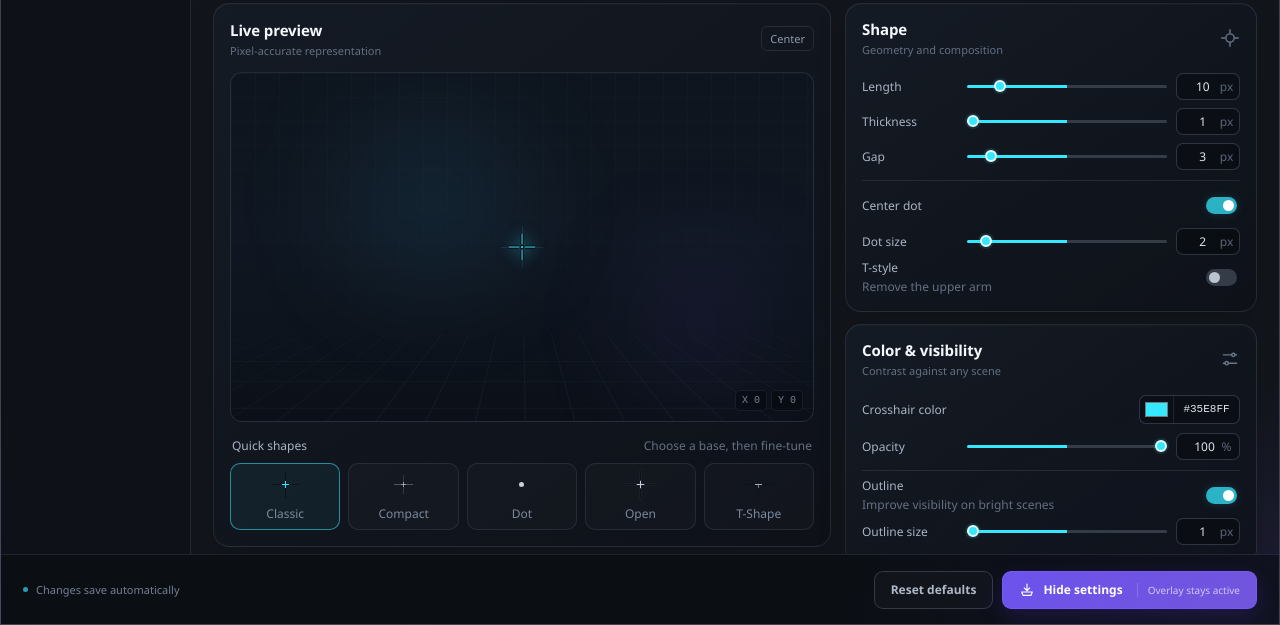
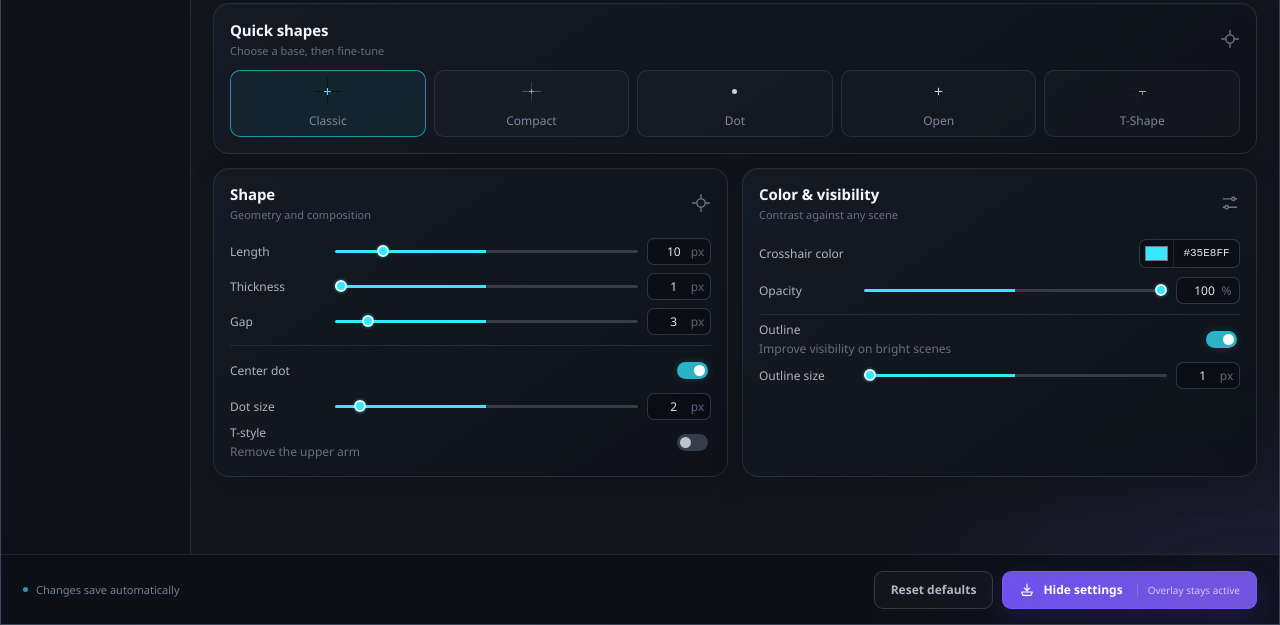
Before and after one commit to msugenius/periscope, a website built with Vite: page index.html in a window 1280 px wide. Shown: the part 175-800 px from the top of the page. Built offline with nearby package versions, Linux system fonts and the light colour scheme.

Commit message:
feat: update and simplify UI

```diff
--- a/src/app.ts
+++ b/src/app.ts
@@ -83,20 +83,12 @@ function renderCrosshairPage() {
   return `
     <div class="page-heading">
       <div><span class="eyebrow">Overlay editor</span><h1>Crosshair</h1><p>Tune every detail and see it on-screen instantly.</p></div>
-      <label class="master-switch"><input id="enabled" data-key="enabled" type="checkbox" ${settings.enabled ? "checked" : ""}/><i>${icon("power")}</i><span>${settings.enabled ? "Enabled" : "Disabled"}</span></label>
+      <label class="master-switch ${settings.enabled ? "" : "is-disabled"}"><input id="enabled" data-key="enabled" type="checkbox" ${settings.enabled ? "checked" : ""}/><i>${icon("power")}</i><span>${settings.enabled ? "Enabled" : "Disabled"}</span></label>
     </div>
 
     <div class="editor-grid">
-      <section class="preview-panel panel">
-        <div class="panel-heading"><div><h2>Live preview</h2><p>Pixel-accurate representation</p></div><span class="preview-badge">Center</span></div>
-        <div class="preview-stage">
-          <div class="ambient ambient-a"></div><div class="ambient ambient-b"></div>
-          <div class="grid-floor"></div>
-          <canvas id="preview" width="720" height="440"></canvas>
-          <span class="axis axis-x"></span><span class="axis axis-y"></span>
-          <div class="preview-coordinates"><span>X ${settings.xOffset}</span><span>Y ${settings.yOffset}</span></div>
-        </div>
-        <div class="preset-heading"><span>Quick shapes</span><small>Choose a base, then fine-tune</small></div>
+      <section class="panel quick-shapes-card">
+        <div class="panel-heading"><div><h2>Quick shapes</h2><p>Choose a base, then fine-tune</p></div>${icon("crosshair")}</div>
         <div class="presets">
           <button class="preset active" data-preset="classic"><span class="mini-cross classic"></span><small>Classic</small></button>
           <button class="preset" data-preset="compact"><span class="mini-cross compact"></span><small>Compact</small></button>
@@ -106,8 +98,7 @@ function renderCrosshairPage() {
         </div>
       </section>
 
-      <div class="controls-column">
-        <section class="panel settings-card">
+      <section class="panel settings-card shape-card">
         <div class="panel-heading"><div><h2>Shape</h2><p>Geometry and composition</p></div>${icon("crosshair")}</div>
         ${range("length", "Length", 1, 64, "px")}
         ${range("thickness", "Thickness", 1, 16, "px")}
@@ -118,7 +109,7 @@ function renderCrosshairPage() {
         ${toggle("tStyle", "T-style", "Remove the upper arm")}
       </section>
 
-        <section class="panel settings-card">
+      <section class="panel settings-card visibility-card">
         <div class="panel-heading"><div><h2>Color & visibility</h2><p>Contrast against any scene</p></div>${icon("sliders")}</div>
         <label class="color-row"><span>Crosshair color</span><div><input id="color" data-key="color" type="color" value="${settings.color}"/><input class="hex" data-key="color" value="${settings.color.toUpperCase()}" maxlength="7"/></div></label>
         ${range("opacity", "Opacity", 5, 100, "%")}
@@ -126,13 +117,6 @@ function renderCrosshairPage() {
         ${toggle("outline", "Outline", "Improve visibility on bright scenes")}
         <div class="conditional ${settings.outline ? "" : "muted"}">${range("outlineThickness", "Outline size", 1, 8, "px")}</div>
       </section>
-
-        <section class="panel settings-card placement-card">
-          <div class="panel-heading"><div><h2>Placement</h2><p>Offset from exact screen center</p></div><button id="center-position" class="icon-button" title="Reset position">${icon("crosshair")}</button></div>
-          ${range("xOffset", "Horizontal", -200, 200, "px")}
-          ${range("yOffset", "Vertical", -200, 200, "px")}
-        </section>
-      </div>
     </div>`;
 }
 
@@ -209,7 +193,6 @@ function renderShell() {
     </main>`;
 
   bindEvents();
-  drawPreview();
   renderCurrentUpdate(document.querySelector<HTMLElement>("#update-status")!);
 }
 
@@ -245,11 +228,6 @@ function bindEvents() {
     const crosshair = await invoke<CrosshairSettings>("reset_settings");
     settings = { ...settings, ...crosshair };
     renderShell();
-  });
-  document.querySelector("#center-position")?.addEventListener("click", () => {
-    settings.xOffset = 0;
-    settings.yOffset = 0;
-    syncAndSave(true);
   });
   document
     .querySelectorAll<HTMLButtonElement>("[data-preset]")
@@ -405,10 +383,7 @@ function updateFromInput(input: HTMLInputElement) {
     });
 
   if (["centerDot", "outline", "enabled"].includes(key)) void syncAndSave(true);
-  else {
-    drawPreview();
-    scheduleSave();
-  }
+  else scheduleSave();
 }
 
 function applyPreset(preset: string) {
@@ -489,70 +464,6 @@ function setSaveStatus(message: string, error: boolean) {
   if (label) label.textContent = message;
 }
 
-function drawPreview() {
-  const canvas = document.querySelector<HTMLCanvasElement>("#preview");
-  if (!canvas) return;
-  const ctx = canvas.getContext("2d")!;
-  const scale = window.devicePixelRatio || 1;
-  const rect = canvas.getBoundingClientRect();
-  canvas.width = Math.max(1, Math.round(rect.width * scale));
-  canvas.height = Math.max(1, Math.round(rect.height * scale));
-  ctx.setTransform(scale, 0, 0, scale, 0, 0);
-  ctx.clearRect(0, 0, rect.width, rect.height);
-  if (!settings.enabled) return;
-
-  const cx = rect.width / 2;
-  const cy = rect.height / 2;
-  ctx.globalAlpha = settings.opacity / 100;
-  ctx.lineCap = "butt";
-
-  const arms: [number, number, number, number][] = [
-    [cx - settings.gap - settings.length, cy, cx - settings.gap, cy],
-    [cx + settings.gap, cy, cx + settings.gap + settings.length, cy],
-    [cx, cy + settings.gap, cx, cy + settings.gap + settings.length],
-  ];
-  if (!settings.tStyle)
-    arms.push([cx, cy - settings.gap - settings.length, cx, cy - settings.gap]);
-
-  if (settings.outline) {
-    ctx.strokeStyle = settings.outlineColor;
-    ctx.lineWidth = settings.thickness + settings.outlineThickness * 2;
-    arms.forEach(([x1, y1, x2, y2]) => {
-      ctx.beginPath();
-      ctx.moveTo(x1, y1);
-      ctx.lineTo(x2, y2);
-      ctx.stroke();
-    });
-  }
-  ctx.strokeStyle = settings.color;
-  ctx.lineWidth = settings.thickness;
-  arms.forEach(([x1, y1, x2, y2]) => {
-    ctx.beginPath();
-    ctx.moveTo(x1, y1);
-    ctx.lineTo(x2, y2);
-    ctx.stroke();
-  });
-
-  if (settings.centerDot) {
-    if (settings.outline) {
-      ctx.fillStyle = settings.outlineColor;
-      ctx.beginPath();
-      ctx.arc(
-        cx,
-        cy,
-        settings.dotSize / 2 + settings.outlineThickness,
-        0,
-        Math.PI * 2,
-      );
-      ctx.fill();
-    }
-    ctx.fillStyle = settings.color;
-    ctx.beginPath();
-    ctx.arc(cx, cy, settings.dotSize / 2, 0, Math.PI * 2);
-    ctx.fill();
-  }
-}
-
 export async function boot() {
   try {
     settings = await invoke<Settings>("get_settings");
@@ -576,7 +487,6 @@ export async function boot() {
     if (events.signal.aborted) cleanup();
     else updaterCleanup = cleanup;
   });
-  window.addEventListener("resize", drawPreview, { signal: events.signal });
   window.addEventListener("keydown", handleRecordingKeyDown, {
     capture: true,
     signal: events.signal,
--- a/src/styles.css
+++ b/src/styles.css
@@ -328,6 +328,10 @@ h1 {
   font-size: 13px;
   font-weight: 650;
   cursor: pointer;
+  transition:
+    border-color 0.16s ease,
+    background 0.16s ease,
+    color 0.16s ease;
 }
 .master-switch input {
   display: none;
@@ -339,17 +343,27 @@ h1 {
   height: 24px;
   border-radius: 7px;
   background: rgba(53, 232, 255, 0.12);
+  transition: background 0.16s ease;
 }
 .master-switch svg {
   width: 15px;
   height: 15px;
 }
+.master-switch.is-disabled {
+  border-color: rgba(143, 156, 176, 0.24);
+  background: rgba(143, 156, 176, 0.07);
+  color: #909cad;
+}
+.master-switch.is-disabled i {
+  background: rgba(143, 156, 176, 0.12);
+  color: #a6b0be;
+}
 
 .editor-grid {
   display: grid;
-  grid-template-columns: minmax(420px, 1.2fr) minmax(330px, 0.8fr);
+  grid-template-columns: repeat(2, minmax(0, 1fr));
   gap: 14px;
-  align-items: start;
+  align-items: stretch;
 }
 .panel {
   border: 1px solid var(--line);
@@ -382,119 +396,12 @@ h1 {
   color: #69768a;
 }
 
-.preview-panel {
+.quick-shapes-card {
+  grid-column: 1 / -1;
   padding: 16px;
 }
-.preview-badge {
-  padding: 4px 8px;
-  border: 1px solid var(--line);
-  border-radius: 6px;
-  color: #8f9cb0;
-  font-size: 11px;
-}
-.preview-stage {
-  position: relative;
-  height: 350px;
-  margin-top: 14px;
-  overflow: hidden;
-  border: 1px solid rgba(137, 160, 193, 0.18);
-  border-radius: 12px;
-  background: linear-gradient(180deg, #0e151e 0%, #101722 46%, #0b1018 100%);
-}
-.preview-stage::before {
-  content: "";
-  position: absolute;
-  inset: 0;
-  opacity: 0.22;
-  background-image:
-    linear-gradient(rgba(116, 150, 178, 0.16) 1px, transparent 1px),
-    linear-gradient(90deg, rgba(116, 150, 178, 0.16) 1px, transparent 1px);
-  background-size: 24px 24px;
-  mask-image: linear-gradient(to bottom, #000, transparent 90%);
-}
-.grid-floor {
-  position: absolute;
-  width: 130%;
-  height: 60%;
-  left: -15%;
-  bottom: -17%;
-  opacity: 0.35;
-  transform: perspective(220px) rotateX(56deg);
-  background-image:
-    linear-gradient(rgba(85, 123, 151, 0.22) 1px, transparent 1px),
-    linear-gradient(90deg, rgba(85, 123, 151, 0.22) 1px, transparent 1px);
-  background-size: 38px 38px;
-}
-.ambient {
-  position: absolute;
-  border-radius: 50%;
-  filter: blur(55px);
-}
-.ambient-a {
-  width: 170px;
-  height: 170px;
-  left: 20%;
-  top: 12%;
-  background: rgba(43, 125, 164, 0.15);
-}
-.ambient-b {
-  width: 120px;
-  height: 140px;
-  right: 9%;
-  bottom: 8%;
-  background: rgba(105, 69, 190, 0.13);
-}
-#preview {
-  position: absolute;
-  inset: 0;
-  width: 100%;
-  height: 100%;
-  filter: drop-shadow(0 0 7px color-mix(in srgb, var(--cyan), transparent 45%));
-}
-.axis {
-  position: absolute;
-  opacity: 0.08;
-  background: #c6f8ff;
-  pointer-events: none;
-}
-.axis-x {
-  width: 42px;
-  height: 1px;
-  left: calc(50% - 21px);
-  top: 50%;
-}
-.axis-y {
-  height: 42px;
-  width: 1px;
-  top: calc(50% - 21px);
-  left: 50%;
-}
-.preview-coordinates {
-  position: absolute;
-  right: 10px;
-  bottom: 10px;
-  display: flex;
-  gap: 4px;
-}
-.preview-coordinates span {
-  padding: 4px 6px;
-  border: 1px solid rgba(161, 182, 216, 0.1);
-  border-radius: 5px;
-  background: rgba(4, 7, 11, 0.45);
-  color: #738095;
-  font:
-    10px ui-monospace,
-    monospace;
-}
-.preset-heading {
-  display: flex;
-  justify-content: space-between;
-  margin: 15px 2px 9px;
-  font-size: 12px;
-  color: #aab5c5;
-}
-.preset-heading small {
-  color: var(--muted-2);
+.quick-shapes-card .panel-heading {
+  margin-bottom: 12px;
 }
 .presets {
   display: grid;
@@ -580,10 +487,6 @@ h1 {
   clip-path: inset(50% 0 0);
 }
 
-.controls-column {
-  display: grid;
-  gap: 12px;
-}
 .settings-card {
   padding: 15px 16px;
 }
@@ -742,28 +645,6 @@ h1 {
   text-align: center;
   text-transform: uppercase;
 }
-.icon-button {
-  width: 28px;
-  height: 28px;
-  display: grid;
-  place-items: center;
-  border: 1px solid var(--line);
-  border-radius: 7px;
-  background: rgba(255, 255, 255, 0.025);
-  color: #8794a8;
-}
-.icon-button:hover {
-  color: var(--cyan);
-  border-color: rgba(53, 232, 255, 0.35);
-}
-.icon-button svg {
-  width: 15px;
-  height: 15px;
-}
-.placement-card .control-row {
-  grid-template-columns: 92px minmax(70px, 1fr) 64px;
-}
-
 .hotkeys-heading {
   align-items: center;
 }
```
Also changed, not shown: src-tauri/tauri.conf.json (+4 -4 lines), src/app.test.ts (+27 -41 lines), 1 other file. Lines whose indentation alone changed are shown as unchanged.
